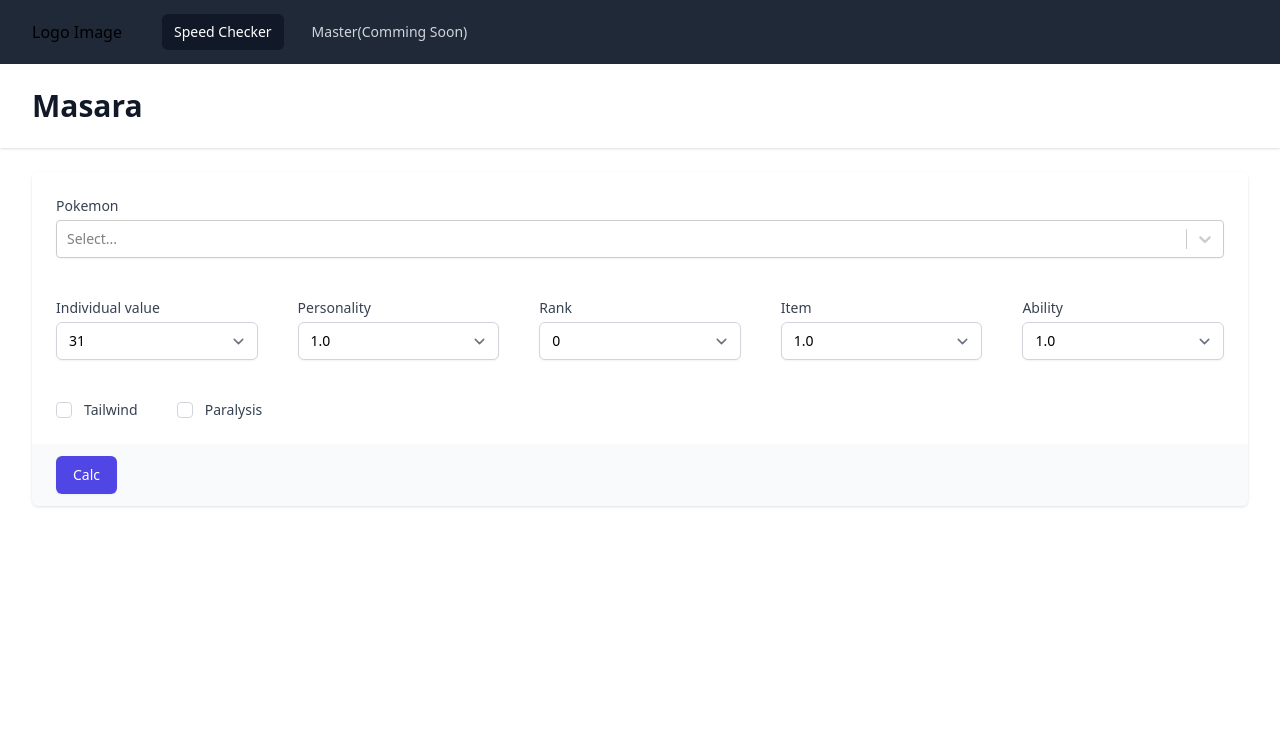
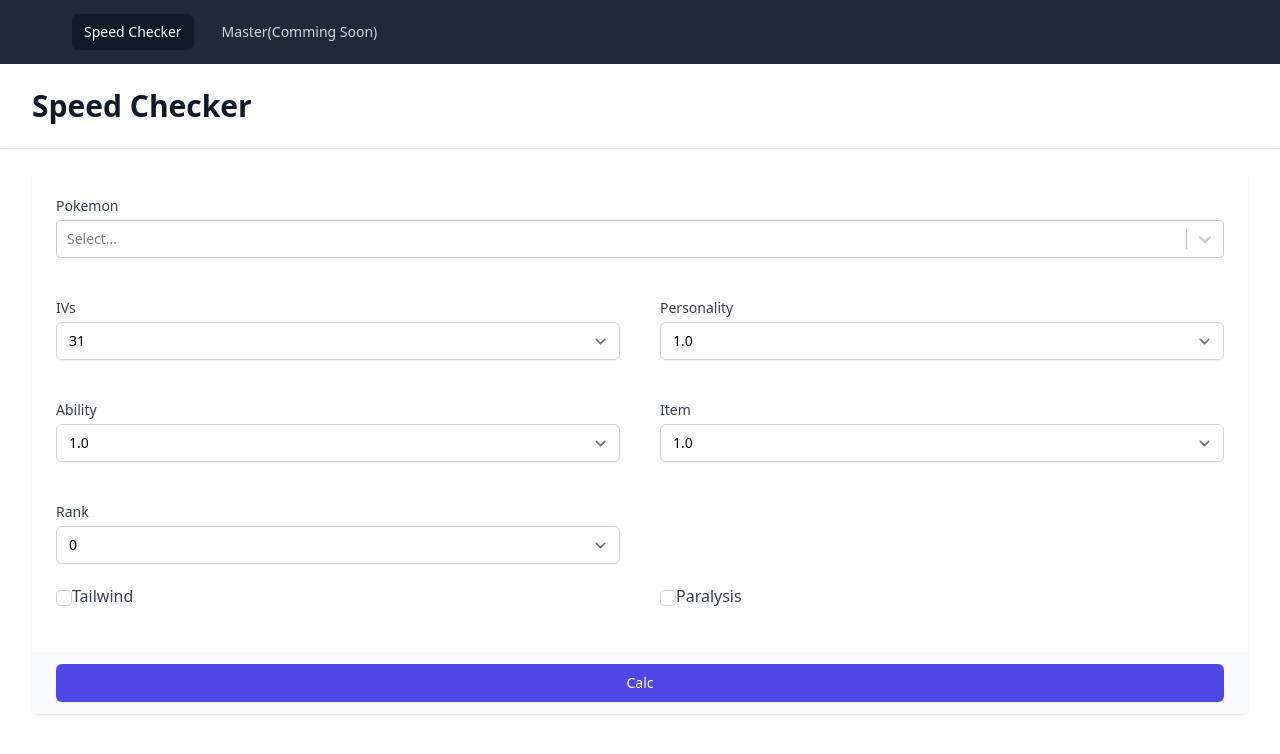
Before and after one commit to starfish719/Masara, a Next.js app: page / in a window 1280 px wide. Shown: the top 754 px of the page. Built offline with nearby package versions, Linux system fonts and the light colour scheme.

Commit message:
feat: 🎸 fix style

```diff
--- a/components/Main.tsx
+++ b/components/Main.tsx
@@ -49,7 +49,7 @@ export const Main = () => {
             <div className="max-w-7xl mx-auto px-4 sm:px-6 lg:px-8">
               <div className="flex items-center justify-between h-16">
                 <div className="flex items-center">
-                  <div className="flex-shrink-0">Logo Image</div>
+                  <div className="flex-shrink-0"></div>
                   <div className="hidden md:block">
                     <div className="ml-10 flex items-baseline space-x-4">
                       {navigation.map((item, itemIdx) =>
@@ -110,7 +110,7 @@ export const Main = () => {
 
       <header className="bg-white shadow">
         <div className="max-w-7xl mx-auto py-6 px-4 sm:px-6 lg:px-8">
-          <h1 className="text-3xl font-bold text-gray-900">Masara</h1>
+          <h1 className="text-3xl font-bold text-gray-900">Speed Checker</h1>
         </div>
       </header>
       <main>
@@ -141,12 +141,12 @@ export const Main = () => {
                         />
                       </div>
 
-                      <div className="col-span-2 sm:col-span-2">
+                      <div className="col-span-5 sm:col-span-5">
                         <label
-                          htmlFor="email-address"
+                          htmlFor="individual_value"
                           className="block text-sm font-medium text-gray-700"
                         >
-                          Individual value
+                          IVs
                         </label>
                         <select
                           id="individual_value"
@@ -166,9 +166,9 @@ export const Main = () => {
                         </select>
                       </div>
 
-                      <div className="col-span-2 sm:col-span-2">
+                      <div className="col-span-5 sm:col-span-5">
                         <label
-                          htmlFor="email-address"
+                          htmlFor="personality"
                           className="block text-sm font-medium text-gray-700"
                         >
                           Personality
@@ -189,9 +189,54 @@ export const Main = () => {
                         </select>
                       </div>
 
-                      <div className="col-span-2 sm:col-span-2">
+                      <div className="col-span-5 sm:col-span-5">
                         <label
-                          htmlFor="email-address"
+                          htmlFor="ability"
+                          className="block text-sm font-medium text-gray-700"
+                        >
+                          Ability
+                        </label>
+                        <select
+                          id="ability"
+                          name="ability"
+                          value={ability}
+                          onChange={(e) =>
+                            setAbility(parseFloat(e.target.value))
+                          }
+                          autoComplete="ability"
+                          className="mt-1 block w-full py-2 px-3 border border-gray-300 bg-white rounded-md shadow-sm focus:outline-none focus:ring-indigo-500 focus:border-indigo-500 sm:text-sm"
+                        >
+                          <option value={2.0}>2.0</option>
+                          <option value={1.0}>1.0</option>
+                          <option value={0.5}>0.5</option>
+                        </select>
+                      </div>
+
+                      <div className="col-span-5 sm:col-span-5">
+                        <label
+                          htmlFor="item"
+                          className="block text-sm font-medium text-gray-700"
+                        >
+                          Item
+                        </label>
+                        <select
+                          id="item"
+                          name="item"
+                          value={item}
+                          onChange={(e) => setItem(parseFloat(e.target.value))}
+                          autoComplete="item"
+                          className="mt-1 block w-full py-2 px-3 border border-gray-300 bg-white rounded-md shadow-sm focus:outline-none focus:ring-indigo-500 focus:border-indigo-500 sm:text-sm"
+                        >
+                          <option value={2.0}>2.0</option>
+                          <option value={1.5}>1.5</option>
+                          <option value={1.0}>1.0</option>
+                          <option value={0.5}>0.5</option>
+                        </select>
+                      </div>
+
+                      <div className="col-span-5 sm:col-span-5">
+                        <label
+                          htmlFor="rank"
                           className="block text-sm font-medium text-gray-700"
                         >
                           Rank
@@ -219,54 +264,9 @@ export const Main = () => {
                           <option value={-6}>-6</option>
                         </select>
                       </div>
-
-                      <div className="col-span-2 sm:col-span-2">
-                        <label
-                          htmlFor="email-address"
-                          className="block text-sm font-medium text-gray-700"
-                        >
-                          Item
-                        </label>
-                        <select
-                          id="item"
-                          name="item"
-                          value={item}
-                          onChange={(e) => setItem(parseFloat(e.target.value))}
-                          autoComplete="item"
-                          className="mt-1 block w-full py-2 px-3 border border-gray-300 bg-white rounded-md shadow-sm focus:outline-none focus:ring-indigo-500 focus:border-indigo-500 sm:text-sm"
-                        >
-                          <option value={2.0}>2.0</option>
-                          <option value={1.5}>1.5</option>
-                          <option value={1.0}>1.0</option>
-                          <option value={0.5}>0.5</option>
-                        </select>
                     </div>
-
-                      <div className="col-span-2 sm:col-span-2">
-                        <label
-                          htmlFor="email-address"
-                          className="block text-sm font-medium text-gray-700"
-                        >
-                          Ability
-                        </label>
-                        <select
-                          id="ability"
-                          name="ability"
-                          value={ability}
-                          onChange={(e) =>
-                            setAbility(parseFloat(e.target.value))
-                          }
-                          autoComplete="ability"
-                          className="mt-1 block w-full py-2 px-3 border border-gray-300 bg-white rounded-md shadow-sm focus:outline-none focus:ring-indigo-500 focus:border-indigo-500 sm:text-sm"
-                        >
-                          <option value={2.0}>2.0</option>
-                          <option value={1.0}>1.0</option>
-                          <option value={0.5}>0.5</option>
-                        </select>
-                      </div>
-
-                      <div className="flex items-start">
-                        <div className="flex items-center h-5">
+                    <div className="py-5 grid grid-cols-10 gap-10">
+                      <div className="col-span-5 sm:col-span-5">
                         <input
                           id="tailwind"
                           name="tailwind"
@@ -275,8 +275,6 @@ export const Main = () => {
                           type="checkbox"
                           className="focus:ring-indigo-500 h-4 w-4 text-indigo-600 border-gray-300 rounded"
                         />
-                        </div>
-                        <div className="ml-3 text-sm">
                         <label
                           htmlFor="tailwind"
                           className="font-medium text-gray-700"
@@ -284,10 +282,7 @@ export const Main = () => {
                           Tailwind
                         </label>
                       </div>
-                      </div>
-
-                      <div className="flex items-start">
-                        <div className="flex items-center h-5">
+                      <div className="col-span-5 sm:col-span-5">
                         <input
                           id="paralysis"
                           name="paralysis"
@@ -296,8 +291,6 @@ export const Main = () => {
                           type="checkbox"
                           className="focus:ring-indigo-500 h-4 w-4 text-indigo-600 border-gray-300 rounded"
                         />
-                        </div>
-                        <div className="ml-3 text-sm">
                         <label
                           htmlFor="paralysis"
                           className="font-medium text-gray-700"
@@ -307,12 +300,11 @@ export const Main = () => {
                       </div>
                     </div>
                   </div>
-                  </div>
-                  <div className="px-4 py-3 bg-gray-50 text-left sm:px-6">
+                  <div className="w-full px-4 py-3 bg-gray-50 text-left sm:px-6">
                     <button
                       type="submit"
                       onClick={calcClicked}
-                      className="inline-flex justify-center py-2 px-4 border border-transparent shadow-sm text-sm font-medium rounded-md text-white bg-indigo-600 hover:bg-indigo-700 focus:outline-none focus:ring-2 focus:ring-offset-2 focus:ring-indigo-500"
+                      className="w-full inline-flex justify-center py-2 px-4 border border-transparent shadow-sm text-sm font-medium rounded-md text-white bg-indigo-600 hover:bg-indigo-700 focus:outline-none focus:ring-2 focus:ring-offset-2 focus:ring-indigo-500"
                     >
                       Calc
                     </button>
```
Also changed, not shown: 1 other file (tests, documents, lock files or other folders). Lines whose indentation alone changed are shown as unchanged.
